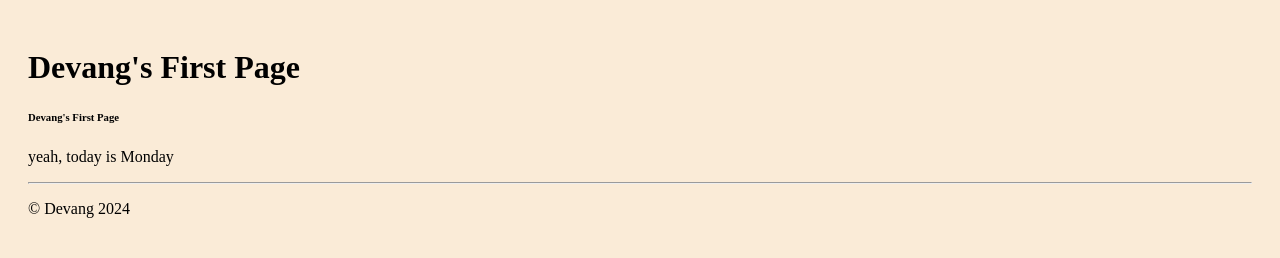
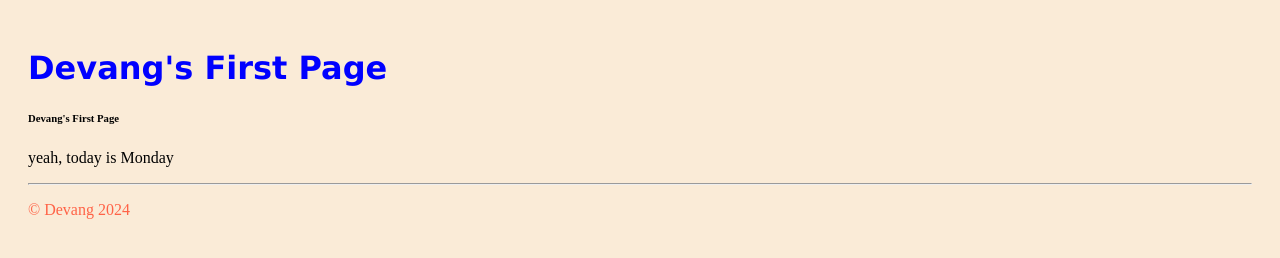
Before and after one commit to devang2511/monday, a plain HTML site: page index.html in a window 1280 px wide. Drawn offline with Linux system fonts and the light colour scheme.

Commit message:
added new features to styles sheet

```diff
--- a/styles.css
+++ b/styles.css
@@ -2,3 +2,13 @@ body        {
 background-color: antiquewhite;
 padding: 20px;
 }
+
+h1
+{
+
+font-family: Verdana, Geneva, Tahoma, sans-serif;
+color: blue;
+}
+footer {
+color: tomato;
+}
```
